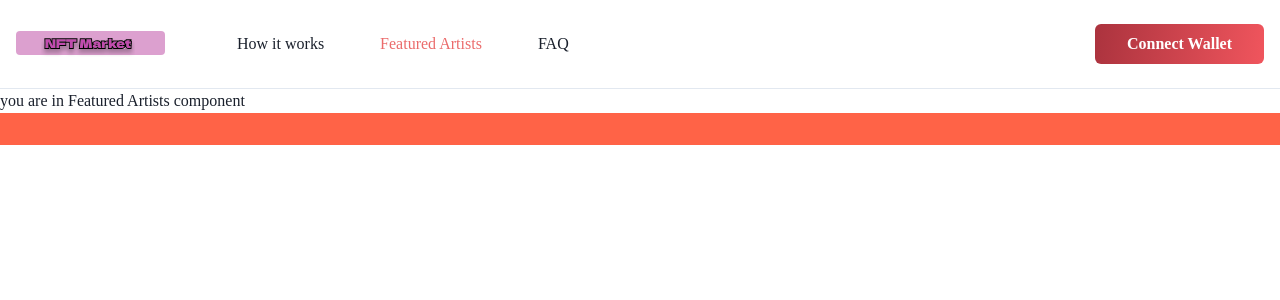
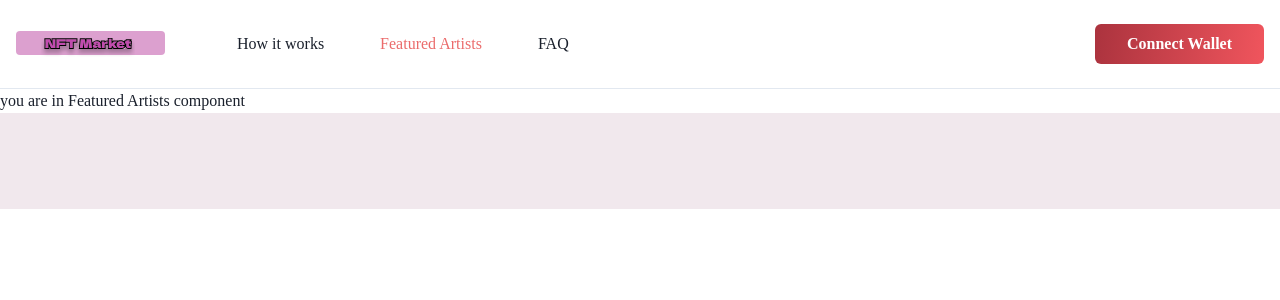
Before and after one commit to adityahongal/NFT-market-place-demo, a React (Create React App) app: page /featuredartists in a window 1280 px wide. Shown: the top 300 px of the page. Built offline with nearby package versions, Linux system fonts and the light colour scheme.

Commit message:
Footer to be done

```diff
--- a/src/components/layout/footer.jsx
+++ b/src/components/layout/footer.jsx
@@ -1,9 +1,16 @@
 import React from "react";
-import { Box } from '@chakra-ui/react';
+import { Box, useColorModeValue } from '@chakra-ui/react';
 
 const Footer = () => {
     return (
-        <Box bg='tomato' w='100%' p={4} color='white'>
+        <Box
+            bg={useColorModeValue("brand_pink.100","gray.900")}
+            color={useColorModeValue("gray.700","gray.200")}
+            pt={{ base: 10, md: 16}}
+            pb={{ base: 10, md: 8}}
+            px={{ base: 4, md:16}}
+        >
+
 
         </Box>
     )
```
